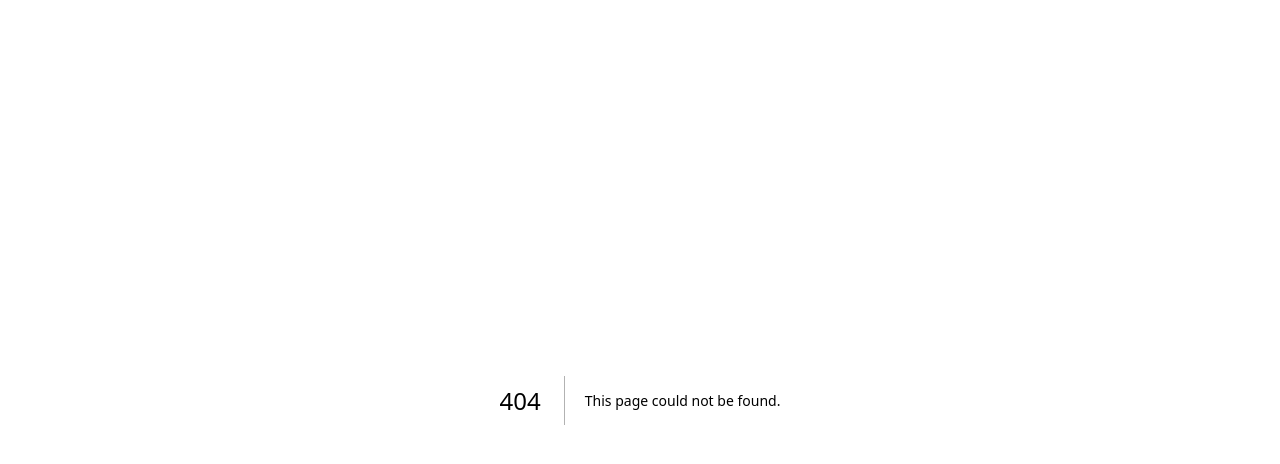
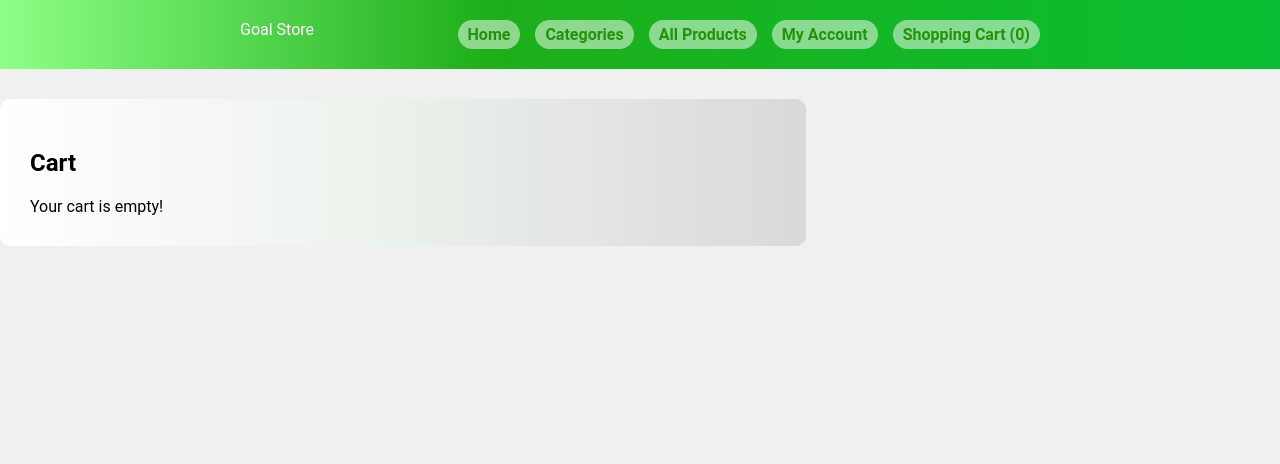
Before and after one commit to MrV09/Ecommerce-Shop, a Next.js app in the folder client/: page /cart in a window 1280 px wide. Before the commit this address had no page. Shown: the top 464 px of the page. Built offline with nearby package versions, Linux system fonts and the light colour scheme.

Commit message:
Added shopping cart page

```diff
--- /dev/null
+++ b/client/components/CartContext.js
@@ -0,0 +1,29 @@
+import { createContext, useEffect, useState } from "react";
+
+export const CartContext = createContext();
+
+export function CartContextProvider({children}){
+    const ls = typeof window !== 'undefined' ? window.localStorage : null;
+    const [cartProducts, setCartProducts] = useState([]);
+    useEffect(() => {
+        if(cartProducts?.length > 0) {
+            ls?.setItem('cart', JSON.stringify(cartProducts));
+        }
+    }, [cartProducts]);
+
+    useEffect(() => {
+        if(ls && ls.getItem('cart')){
+            setCartProducts(JSON.parse(ls.getItem('cart')));
+        }
+    }, []);
+
+    function addProduct(productId){
+        setCartProducts(prev => [...prev,productId]);
+    }
+
+    return (
+        <CartContext.Provider value={{cartProducts, setCartProducts, addProduct}}>
+            {children}
+        </CartContext.Provider>
+    );
+}
--- a/client/components/Header.js
+++ b/client/components/Header.js
@@ -1,6 +1,8 @@
 import Link from "next/link";
 import styled from 'styled-components';
 import CenterMenu from "./CenterMenu";
+import { useContext } from "react";
+import { CartContext } from "./CartContext";
 
 const StyledHeader = styled.header`
     background: rgb(142,255,135);
@@ -30,7 +32,7 @@ const NavLink = styled(Link)`
 `;
 
 export default function Header() {
-
+    const {cartProducts} = useContext(CartContext);
     return (
         <StyledHeader>
             <CenterMenu>
@@ -43,7 +45,7 @@ export default function Header() {
                         <NavLink href={'/categories'}>Categories</NavLink>
                         <NavLink href={'/products'}>All Products</NavLink>
                         <NavLink href={'/account'}>My Account</NavLink>
-                        <NavLink href={'/cart'}>Shopping Cart</NavLink>
+                        <NavLink href={'/cart'}>Shopping Cart ({cartProducts.length})</NavLink>
                     </StyledNav>
                     </Wrapper>
             </CenterMenu>
--- /dev/null
+++ b/client/components/Table.js
@@ -0,0 +1,15 @@
+import styled from "styled-components";
+
+const StyledTable = styled.table`
+    width: 100%;
+    th{
+        text-align: left;
+        text-transform: uppercase;
+        color: #24920B;
+        font-size: 0.9rem;
+    }
+`;
+
+export default function Table(props){
+    return <StyledTable {...props} />
+}
--- a/client/package.json
+++ b/client/package.json
@@ -9,6 +9,7 @@
     "lint": "next lint"
   },
   "dependencies": {
+    "axios": "^1.5.1",
     "mongoose": "^7.6.0",
     "next": "13.5.4",
     "react": "^18",
--- a/client/pages/_app.js
+++ b/client/pages/_app.js
@@ -1,3 +1,4 @@
+import { CartContextProvider } from "@/components/CartContext";
 import { createGlobalStyle } from "styled-components";
 
 const GlobalStyles = createGlobalStyle`
@@ -15,7 +16,9 @@ export default function App({ Component, pageProps }) {
   return (
     <>
       <GlobalStyles />
-      <Component {...pageProps} />
+      <CartContextProvider>
+        <Component {...pageProps} />
+      </CartContextProvider>
     </>
   );
 }
--- /dev/null
+++ b/client/pages/api/cart.js
@@ -0,0 +1,8 @@
+import { mongooseConnect } from "@/lib/mongoose"
+import { Product } from "@/models/Product";
+
+export default async function handler(req, res){
+    await mongooseConnect();
+    const ids = req.body.ids;
+    res.json(await Product.find({_id:ids}));
+}
--- /dev/null
+++ b/client/pages/cart.js
@@ -0,0 +1,90 @@
+import { CartContext } from "@/components/CartContext";
+import Header from "@/components/Header";
+import PrimaryButton from "@/components/PrimaryButton";
+import Table from "@/components/Table";
+import axios from "axios";
+import { useContext, useEffect, useState } from "react";
+import styled from "styled-components";
+
+const ColumnsWrapper = styled.div`
+    display: grid;
+    grid-template-columns: 1.3fr .7fr;
+    gap: 40px;
+    margin-top: 30px;
+`;
+
+const Box = styled.div`
+    background: rgb(255,255,255);
+    background: linear-gradient(90deg, rgba(255,255,255,1) 0%, rgba(235,241,235,1) 49%, rgba(217,217,217,1) 100%);
+    border-radius: 10px;
+    padding: 30px;
+`;
+
+const ProductNameCell = styled.td`
+    align-items: center;
+`;
+
+const ProductImageCell = styled.td`
+    img{
+        max-width: 100px;
+        max-height: 150px;
+    }
+`;
+
+
+export default function CartPage(){
+    const {cartProducts} = useContext(CartContext);
+    const [products, setProducts] = useState([]);
+    useEffect(() => {
+        if(cartProducts.length > 0){
+            axios.post('/api/cart', {ids:cartProducts}).then(response => {
+                setProducts(response.data);
+            })
+        }
+    }, [cartProducts]);
+    return(
+        <>
+            <Header />
+            <ColumnsWrapper>
+                <Box>
+                    <h2>Cart</h2>
+                    {!cartProducts?.length && (
+                        <div>Your cart is empty!</div>
+                    )}
+                    {products?.length > 0 && (
+                    <Table>
+                        <thead>
+                            <tr>
+                                <th></th>
+                                <th>Product</th>
+                                <th>Quantity</th>
+                                <th>Price</th>
+                            </tr>
+                        </thead>
+                        <tbody>
+                            {products.map(product => (
+                                <tr>
+                                    <ProductImageCell>
+                                        <img src={product.images[0]} alt="" />
+                                    </ProductImageCell>
+                                    <ProductNameCell>
+                                        {product.name}
+                                    </ProductNameCell>
+                                    <td>{cartProducts.filter(id => id === product._id).length}</td>
+                                    <td>{product.price}</td>
+                                </tr>
+                            ))}
+                        </tbody>
+                    </Table>
+                    )}
+                </Box>
+                {!!cartProducts?.length && (
+                    <Box>
+                        <h2>Order Information</h2>
+                        <PrimaryButton size="l">Checkout</PrimaryButton>
+                    </Box>
+                )}
+            </ColumnsWrapper>
+        </>
+    );
+}
```
Also changed, not shown: client/components/FeaturedProduct.js (+7 -1 lines), client/components/ProductBox.js (+6 -2 lines), 1 other file (tests, documents, lock files or other folders).
